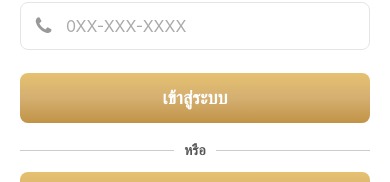
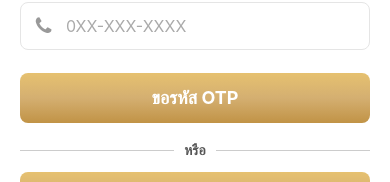
Before and after one commit to KongFourThousand/CapitalLink, a React Native app in the folder Capital-Link/: screen /Login in a window 390 px wide. Shown: the part 345-527 px from the top of the page. Built offline with nearby package versions, Linux system fonts and the light colour scheme.

Commit message:
แก้กล่อง OTP กับลิงก์ลืมPin ไป login

```diff
--- a/Capital-Link/src/screens/auth/LoginScreen.tsx
+++ b/Capital-Link/src/screens/auth/LoginScreen.tsx
@@ -83,7 +83,7 @@ const LoginScreen: React.FC = () => {
             end={{ x: 0.5, y: 1 }}
             style={styles.button}
           >
-            <Text style={styles.buttonText}>เข้าสู่ระบบ</Text>
+            <Text style={styles.buttonText}>ขอรหัส OTP</Text>
           </LinearGradient>
         </TouchableOpacity>
 
--- a/Capital-Link/src/screens/auth/OtpVerificationScreen.tsx
+++ b/Capital-Link/src/screens/auth/OtpVerificationScreen.tsx
@@ -212,13 +212,14 @@ const styles = StyleSheet.create({
   },
   otpRow: {
     flexDirection: "row",
-    justifyContent: "space-between",
+    justifyContent: "center",
     marginBottom: 20,
     width: "100%",
   },
   otpBox: {
     width: 42,
     height: 48,
+    marginHorizontal: 6,
     borderWidth: 1,
     borderColor: "#ccc",
     borderRadius: 8,
--- a/Capital-Link/src/screens/pin/PinEntryScreen.tsx
+++ b/Capital-Link/src/screens/pin/PinEntryScreen.tsx
@@ -50,8 +50,9 @@ const PinEntryKeyboardScreen: React.FC = () => {
 
   // ตัวอย่างปุ่มลืมรหัส PIN
   const handleForgotPin = () => {
-    // navigation.navigate('ForgotPin') or show alert
-    alert("ลืมรหัส PIN? ติดต่อ Call Center");
+    navigation.replace("Login");
+    // หรือ
+    // navigation.navigate("Login");
   };
 
   return (
```
